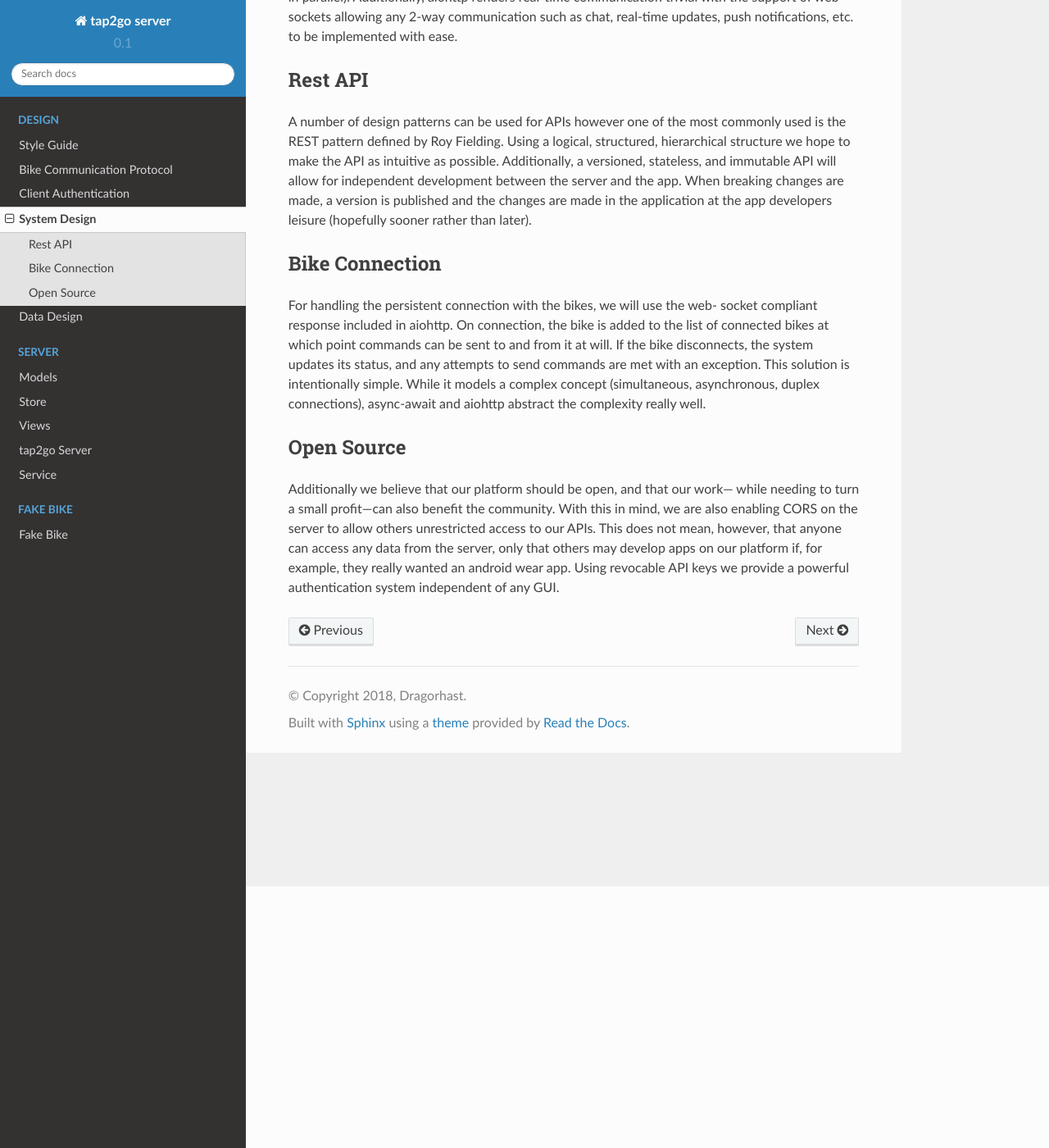
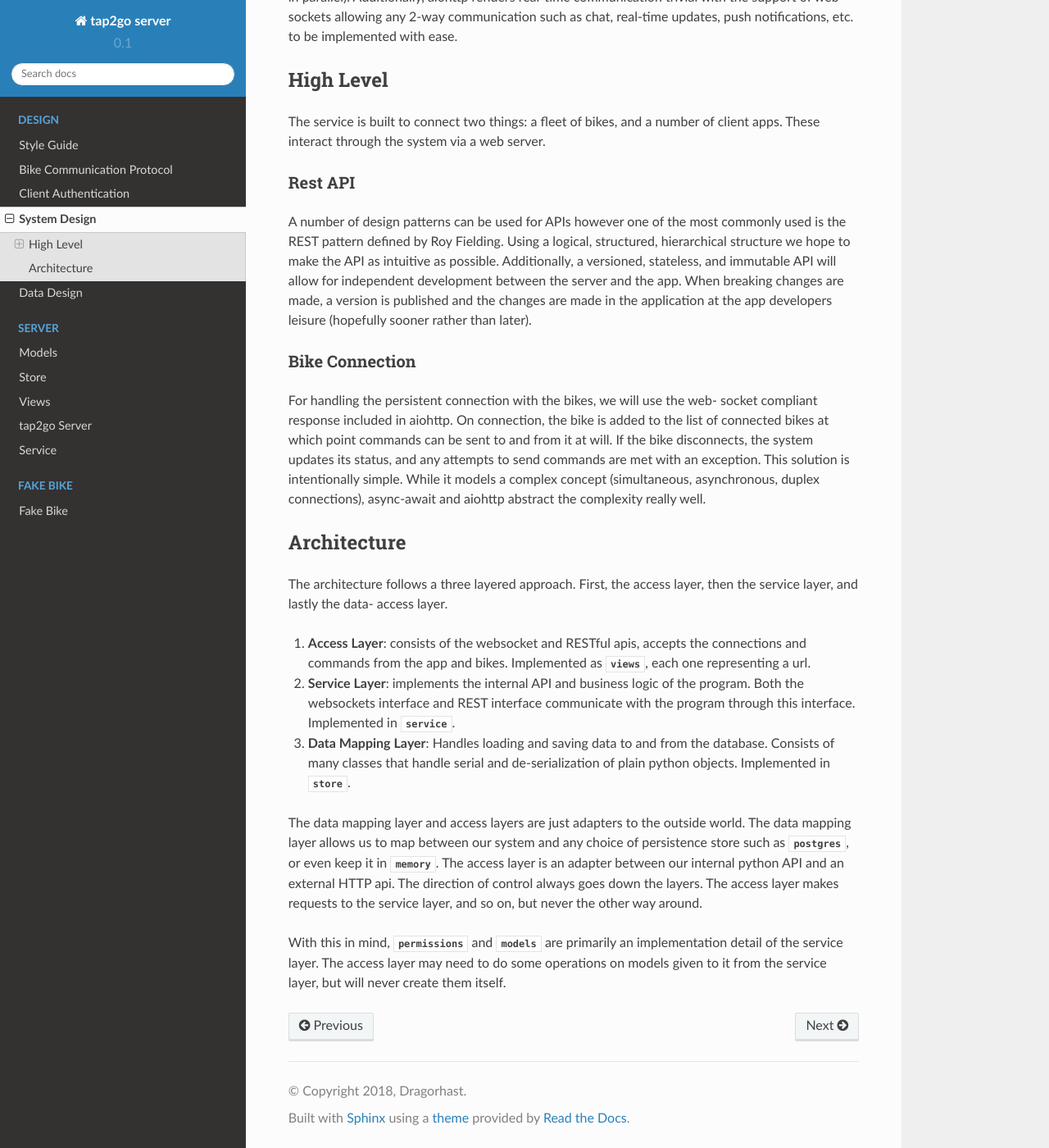
Before and after one commit to dragorhast/server, a Sphinx documentation site: the page built from docs/source/design.rst, in a window 1280 px wide and 1400 px high, scrolled down 319 px. Shown: the whole window at 82% size. Built offline with Sphinx 7.4.7 and the Read the Docs theme 2.0.0, drawn with Linux system fonts in a browser that asks for light colours; pages that are not in the unit, such as notebooks, are missing from menus.

Commit message:
Add more design docs

```diff
--- a/docs/source/design.rst
+++ b/docs/source/design.rst
@@ -9,8 +9,14 @@ feature in python allows the server to handle multiple web requests or database
 Additionally, aiohttp renders real-time communication trivial with the support of web-sockets allowing any 2-way
 communication such as chat, real-time updates, push notifications, etc. to be implemented with ease.
 
+High Level
+----------
+
+The service is built to connect two things: a fleet of bikes, and a number of client apps. These interact through the
+system via a web server.
+
 Rest API
---------
+~~~~~~~~
 
 A number of design patterns can be used for APIs however one of the most commonly used is the REST pattern defined
 by Roy Fielding. Using a logical, structured, hierarchical structure we hope to make the API as intuitive as possible.
@@ -19,7 +25,7 @@ the app. When breaking changes are made, a version is published and the changes
 developers leisure (hopefully sooner rather than later).
 
 Bike Connection
----------------
+~~~~~~~~~~~~~~~
 
 For handling the persistent connection with the bikes, we will use the web- socket compliant response included in
 aiohttp. On connection, the bike is added to the list of connected bikes at which point commands can be sent to and
@@ -27,11 +33,25 @@ from it at will. If the bike disconnects, the system updates its status, and any
 with an exception. This solution is intentionally simple. While it models a complex concept (simultaneous, asynchronous,
 duplex connections), async-await and aiohttp abstract the complexity really well.
 
-Open Source
------------
+Architecture
+------------
 
-Additionally we believe that our platform should be open, and that our work— while needing to turn a small profit—can
-also benefit the community. With this in mind, we are also enabling CORS on the server to allow others unrestricted
-access to our APIs. This does not mean, however, that anyone can access any data from the server, only that others may
-develop apps on our platform if, for example, they really wanted an android wear app. Using revocable API keys we
-provide a powerful authentication system independent of any GUI.
+The architecture follows a three layered approach. First, the access layer, then the service layer, and lastly the data-
+access layer.
+
+#. **Access Layer**: consists of the websocket and RESTful apis, accepts the connections and commands from the app and
+   bikes. Implemented as :mod:`~server.views`, each one representing a url.
+#. **Service Layer**: implements the internal API and business logic of the program. Both the websockets interface and
+   REST interface communicate with the program through this interface. Implemented in :mod:`~server.service`.
+#. **Data Mapping Layer**: Handles loading and saving data to and from the database. Consists of many classes that
+   handle serial and de-serialization of plain python objects. Implemented in :mod:`~server.store`.
+
+The data mapping layer and access layers are just adapters to the outside world. The data mapping layer allows us to map
+between our system and any choice of persistence store such as :mod:`~server.store.postgres`, or even keep it in
+:mod:`~server.store.memory`. The access layer is an adapter between our internal python API and an external HTTP api.
+The direction of control always goes down the layers. The access layer makes requests to the service layer, and so on,
+but never the other way around.
+
+With this in mind, :mod:`~server.permissions` and :mod:`~server.models` are primarily an implementation detail of the
+service layer. The access layer may need to do some operations on models given to it from the service layer, but will
+never create them itself.
```
